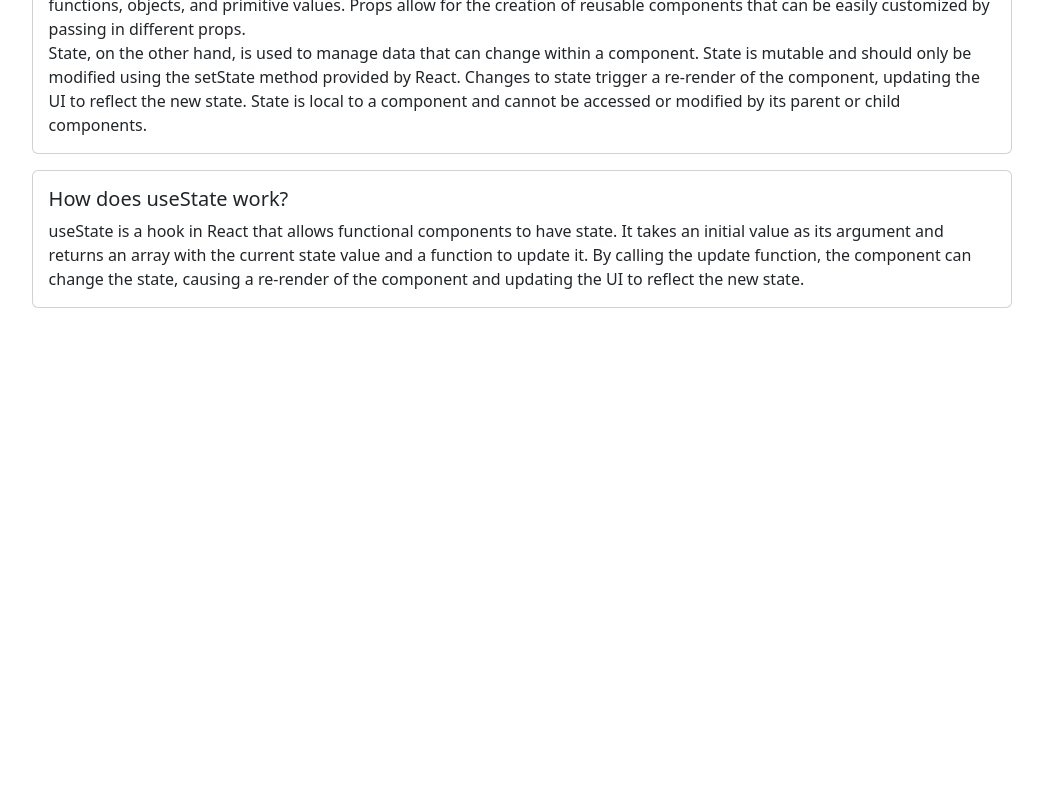
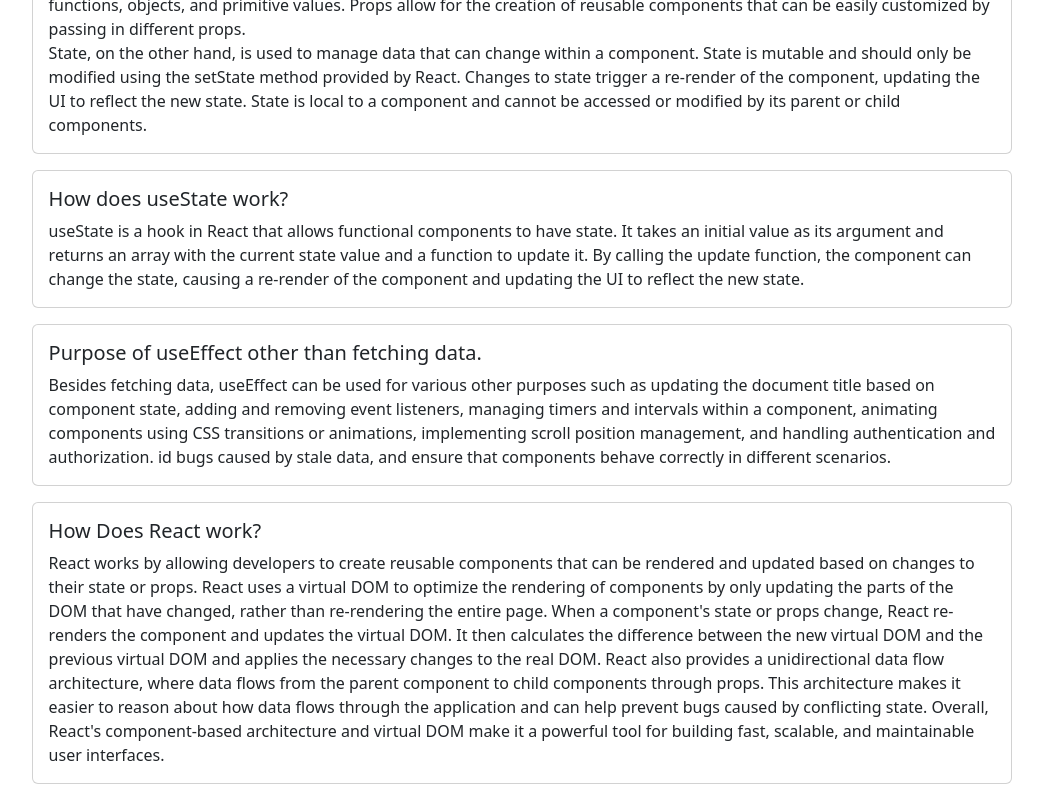
Before and after one commit to nakib1948/programming-blog-website, a React (Create React App) app: page / in a window 1280 px wide. Shown: the part 3583-4383 px from the top of the page, without its empty margins (118-1161 px from the left). Before the commit the page ends 3907 px from the top, so only its background shows below. Built offline with nearby package versions, Linux system fonts and the light colour scheme.

Commit message:
blog all question answered and project done

```diff
--- a/src/Components/Blog.js
+++ b/src/Components/Blog.js
@@ -31,6 +31,30 @@ const Blog = () => {
             </Card.Body>
             </Card>
 
+            <Card className='mb-3'>
+            <Card.Body>
+                <Card.Title>Purpose of useEffect other than fetching data.</Card.Title>
+                <Card.Text>
+                 Besides fetching data, useEffect can be used for various other purposes such as updating the document title based on component state, adding and removing event listeners, managing timers and intervals within a component, animating components using CSS transitions or animations, implementing scroll position management, and handling authentication and authorization.
+
+                id bugs caused by stale data, and ensure that components behave correctly in different scenarios.
+                </Card.Text>
+
+            </Card.Body>
+            </Card>
+
+            <Card className='mb-3'>
+            <Card.Body>
+                <Card.Title>How Does React work?</Card.Title>
+                <Card.Text>
+                React works by allowing developers to create reusable components that can be rendered and   updated based on changes to their state or props.
+                React uses a virtual DOM to optimize the rendering of components by only updating the parts of the DOM that have changed, rather than re-rendering the entire page.
+                When a component's state or props change, React re-renders the component and updates the virtual DOM. It then calculates the difference between the new virtual DOM and the previous virtual DOM and applies the necessary changes to the real DOM.
+                React also provides a unidirectional data flow architecture, where data flows from the parent component to child components through props. This architecture makes it easier to reason about how data flows through the application and can help prevent bugs caused by conflicting state. Overall, React's component-based architecture and virtual DOM make it a powerful tool for building fast, scalable, and maintainable user interfaces.
+                </Card.Text>
+
+            </Card.Body>
+            </Card>
 
 
             </Col>
```
